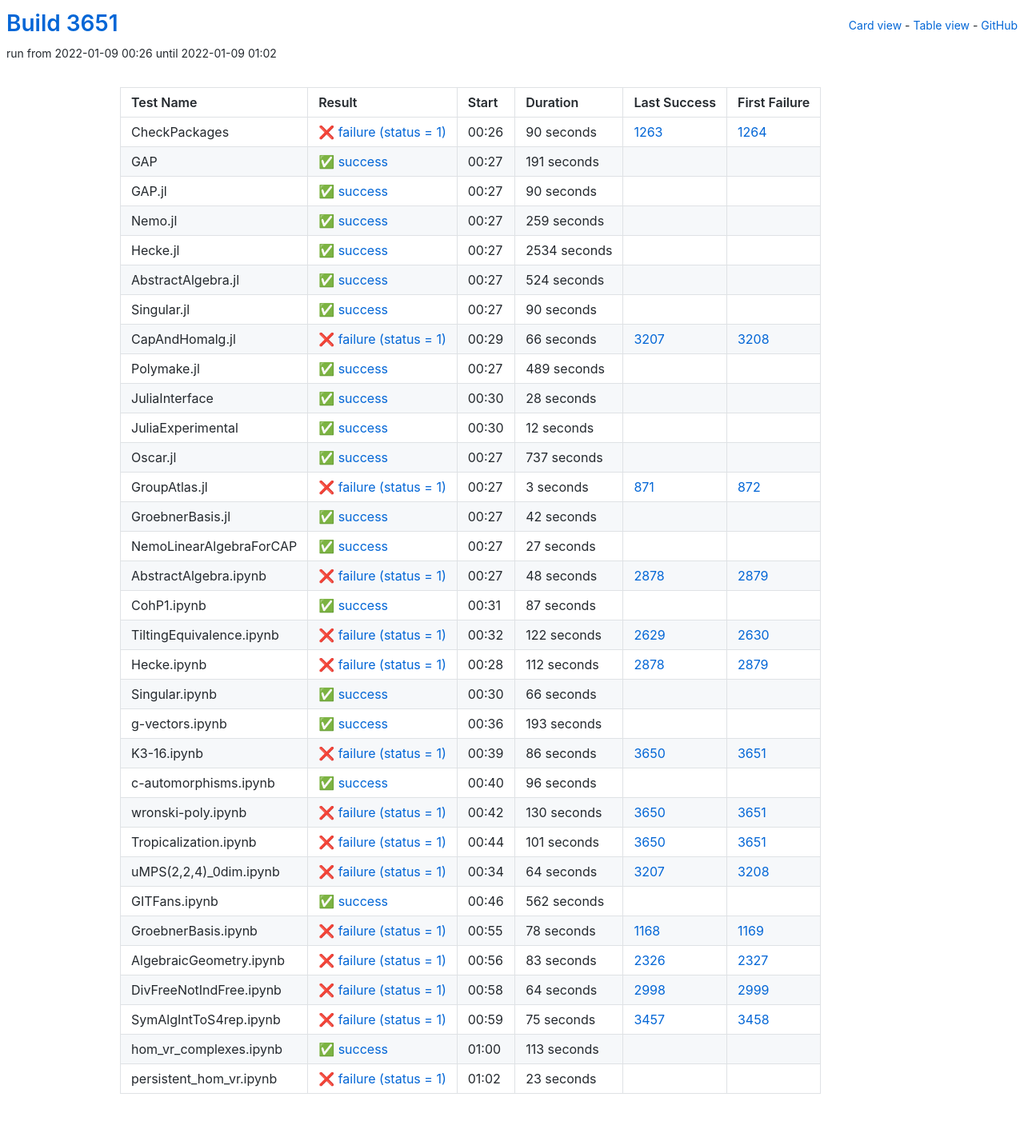
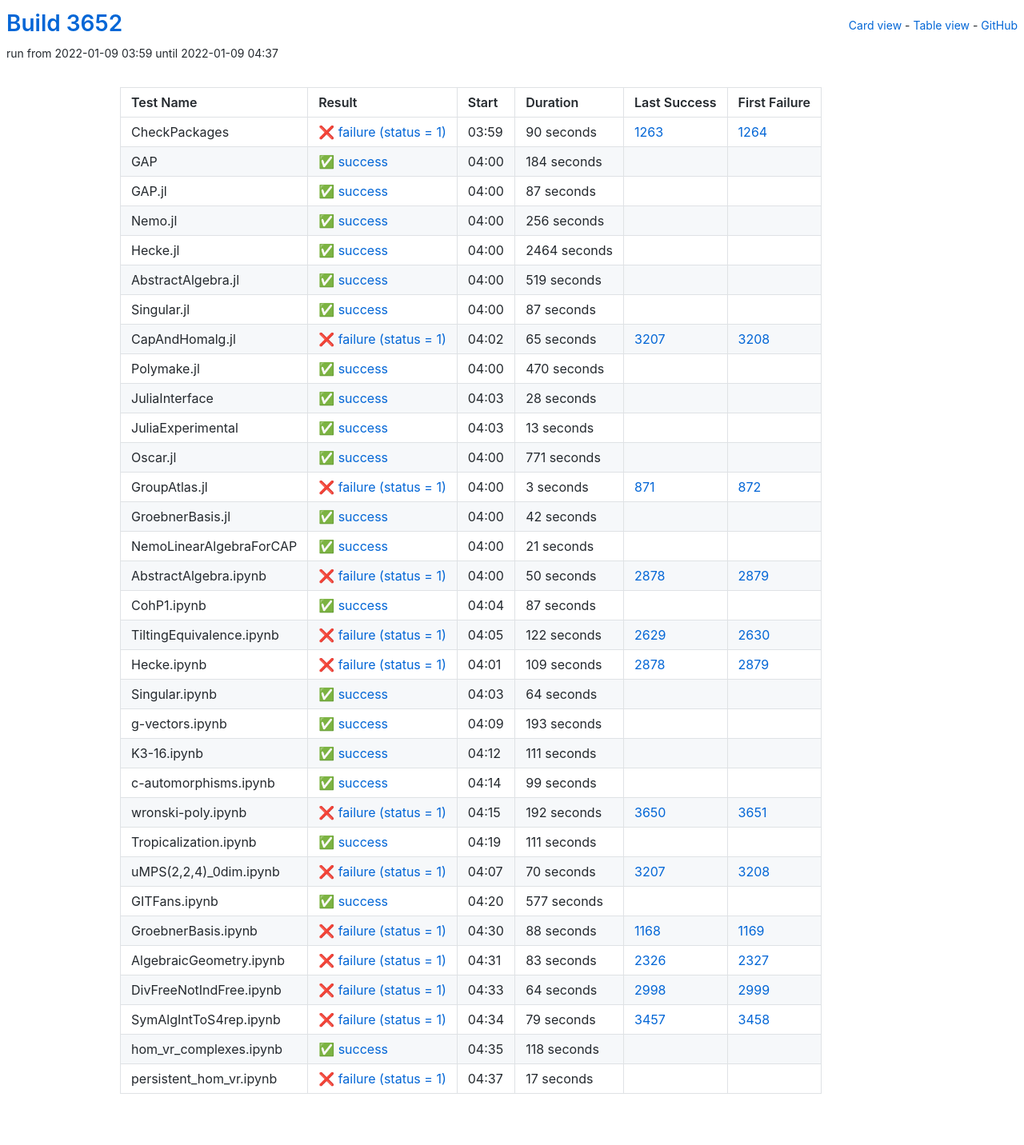
Before and after one commit to oscar-system/oscar-ci-status-stable, a Jekyll site: the page built from table.html, in a window 1280 px wide. Shown: the whole page at 80% size. Built offline with Jekyll 4.4.1, drawn with Linux system fonts in a browser that asks for light colours.

Commit message:
Build #3652

```diff
--- a/_data/ci.yml
+++ b/_data/ci.yml
@@ -1,6 +1,6 @@
 ---
-build: 3651
-build_url: https://oscarci.mathematik.uni-kl.de/job/oscar-stable/3651/
+build: 3652
+build_url: https://oscarci.mathematik.uni-kl.de/job/oscar-stable/3652/
 job: oscar-stable
 organization: oscar-system
 repo: oscar-ci-status-stable
@@ -8,8 +8,8 @@ repourl: https://github.com/oscar-system/oscar-ci-status-stable
 tests:
 - name: CheckPackages
   id: checkpackages
-  log: https://oscarci.mathematik.uni-kl.de/job/oscar-stable/3651/artifact/logs/build-3651/CheckPackages.log
-  start: 2022-01-09 00:26
+  log: https://oscarci.mathematik.uni-kl.de/job/oscar-stable/3652/artifact/logs/build-3652/CheckPackages.log
+  start: 2022-01-09 03:59
   success: false
   exitcode: 1
   status: failure
@@ -20,104 +20,104 @@ tests:
   first_failure_url: https://oscarci.mathematik.uni-kl.de/job/oscar-stable/1264/
 - name: GAP
   id: gap
-  log: https://oscarci.mathematik.uni-kl.de/job/oscar-stable/3651/artifact/logs/build-3651/GAP.log
-  start: 2022-01-09 00:27
+  log: https://oscarci.mathematik.uni-kl.de/job/oscar-stable/3652/artifact/logs/build-3652/GAP.log
+  start: 2022-01-09 04:00
   success: true
   exitcode: 0
   status: success
-  duration: 191
+  duration: 184
   last_success: false
   last_success_url:
   first_failure: false
   first_failure_url:
 - name: GAP.jl
   id: gap-jl
-  log: https://oscarci.mathematik.uni-kl.de/job/oscar-stable/3651/artifact/logs/build-3651/GAP.jl.log
-  start: 2022-01-09 00:27
+  log: https://oscarci.mathematik.uni-kl.de/job/oscar-stable/3652/artifact/logs/build-3652/GAP.jl.log
+  start: 2022-01-09 04:00
   success: true
   exitcode: 0
   status: success
-  duration: 90
+  duration: 87
   last_success: false
   last_success_url:
   first_failure: false
   first_failure_url:
 - name: Nemo.jl
   id: nemo-jl
-  log: https://oscarci.mathematik.uni-kl.de/job/oscar-stable/3651/artifact/logs/build-3651/Nemo.jl.log
-  start: 2022-01-09 00:27
+  log: https://oscarci.mathematik.uni-kl.de/job/oscar-stable/3652/artifact/logs/build-3652/Nemo.jl.log
+  start: 2022-01-09 04:00
   success: true
   exitcode: 0
   status: success
-  duration: 259
+  duration: 256
   last_success: false
   last_success_url:
   first_failure: false
   first_failure_url:
 - name: Hecke.jl
   id: hecke-jl
-  log: https://oscarci.mathematik.uni-kl.de/job/oscar-stable/3651/artifact/logs/build-3651/Hecke.jl.log
-  start: 2022-01-09 00:27
+  log: https://oscarci.mathematik.uni-kl.de/job/oscar-stable/3652/artifact/logs/build-3652/Hecke.jl.log
+  start: 2022-01-09 04:00
   success: true
   exitcode: 0
   status: success
-  duration: 2534
+  duration: 2464
   last_success: false
   last_success_url:
   first_failure: false
   first_failure_url:
 - name: AbstractAlgebra.jl
   id: abstractalgebra-jl
-  log: https://oscarci.mathematik.uni-kl.de/job/oscar-stable/3651/artifact/logs/build-3651/AbstractAlgebra.jl.log
-  start: 2022-01-09 00:27
+  log: https://oscarci.mathematik.uni-kl.de/job/oscar-stable/3652/artifact/logs/build-3652/AbstractAlgebra.jl.log
+  start: 2022-01-09 04:00
   success: true
   exitcode: 0
   status: success
-  duration: 524
+  duration: 519
   last_success: false
   last_success_url:
   first_failure: false
   first_failure_url:
 - name: Singular.jl
   id: singular-jl
-  log: https://oscarci.mathematik.uni-kl.de/job/oscar-stable/3651/artifact/logs/build-3651/Singular.jl.log
-  start: 2022-01-09 00:27
+  log: https://oscarci.mathematik.uni-kl.de/job/oscar-stable/3652/artifact/logs/build-3652/Singular.jl.log
+  start: 2022-01-09 04:00
   success: true
   exitcode: 0
   status: success
-  duration: 90
+  duration: 87
   last_success: false
   last_success_url:
   first_failure: false
   first_failure_url:
 - name: CapAndHomalg.jl
   id: capandhomalg-jl
-  log: https://oscarci.mathematik.uni-kl.de/job/oscar-stable/3651/artifact/logs/build-3651/CapAndHomalg.jl.log
-  start: 2022-01-09 00:29
+  log: https://oscarci.mathematik.uni-kl.de/job/oscar-stable/3652/artifact/logs/build-3652/CapAndHomalg.jl.log
+  start: 2022-01-09 04:02
   success: false
   exitcode: 1
   status: failure
-  duration: 66
+  duration: 65
   last_success: 3207
   last_success_url: https://oscarci.mathematik.uni-kl.de/job/oscar-stable/3207/
   first_failure: 3208
   first_failure_url: https://oscarci.mathematik.uni-kl.de/job/oscar-stable/3208/
 - name: Polymake.jl
   id: polymake-jl
-  log: https://oscarci.mathematik.uni-kl.de/job/oscar-stable/3651/artifact/logs/build-3651/Polymake.jl.log
-  start: 2022-01-09 00:27
+  log: https://oscarci.mathematik.uni-kl.de/job/oscar-stable/3652/artifact/logs/build-3652/Polymake.jl.log
+  start: 2022-01-09 04:00
   success: true
   exitcode: 0
   status: success
-  duration: 489
+  duration: 470
   last_success: false
   last_success_url:
   first_failure: false
   first_failure_url:
 - name: JuliaInterface
   id: juliainterface
-  log: https://oscarci.mathematik.uni-kl.de/job/oscar-stable/3651/artifact/logs/build-3651/JuliaInterface.log
-  start: 2022-01-09 00:30
+  log: https://oscarci.mathematik.uni-kl.de/job/oscar-stable/3652/artifact/logs/build-3652/JuliaInterface.log
+  start: 2022-01-09 04:03
   success: true
   exitcode: 0
   status: success
@@ -128,32 +128,32 @@ tests:
   first_failure_url:
 - name: JuliaExperimental
   id: juliaexperimental
-  log: https://oscarci.mathematik.uni-kl.de/job/oscar-stable/3651/artifact/logs/build-3651/JuliaExperimental.log
-  start: 2022-01-09 00:30
+  log: https://oscarci.mathematik.uni-kl.de/job/oscar-stable/3652/artifact/logs/build-3652/JuliaExperimental.log
+  start: 2022-01-09 04:03
   success: true
   exitcode: 0
   status: success
-  duration: 12
+  duration: 13
   last_success: false
   last_success_url:
   first_failure: false
   first_failure_url:
 - name: Oscar.jl
   id: oscar-jl
-  log: https://oscarci.mathematik.uni-kl.de/job/oscar-stable/3651/artifact/logs/build-3651/Oscar.jl.log
-  start: 2022-01-09 00:27
+  log: https://oscarci.mathematik.uni-kl.de/job/oscar-stable/3652/artifact/logs/build-3652/Oscar.jl.log
+  start: 2022-01-09 04:00
   success: true
   exitcode: 0
   status: success
-  duration: 737
+  duration: 771
   last_success: false
   last_success_url:
   first_failure: false
   first_failure_url:
 - name: GroupAtlas.jl
   id: groupatlas-jl
-  log: https://oscarci.mathematik.uni-kl.de/job/oscar-stable/3651/artifact/logs/build-3651/GroupAtlas.jl.log
-  start: 2022-01-09 00:27
+  log: https://oscarci.mathematik.uni-kl.de/job/oscar-stable/3652/artifact/logs/build-3652/GroupAtlas.jl.log
+  start: 2022-01-09 04:00
   success: false
   exitcode: 1
   status: failure
@@ -164,8 +164,8 @@ tests:
   first_failure_url: https://oscarci.mathematik.uni-kl.de/job/oscar-stable/872/
 - name: GroebnerBasis.jl
   id: groebnerbasis-jl
-  log: https://oscarci.mathematik.uni-kl.de/job/oscar-stable/3651/artifact/logs/build-3651/GroebnerBasis.jl.log
-  start: 2022-01-09 00:27
+  log: https://oscarci.mathematik.uni-kl.de/job/oscar-stable/3652/artifact/logs/build-3652/GroebnerBasis.jl.log
+  start: 2022-01-09 04:00
   success: true
   exitcode: 0
   status: success
@@ -176,32 +176,32 @@ tests:
   first_failure_url:
 - name: NemoLinearAlgebraForCAP
   id: nemolinearalgebraforcap
-  log: https://oscarci.mathematik.uni-kl.de/job/oscar-stable/3651/artifact/logs/build-3651/NemoLinearAlgebraForCAP.log
-  start: 2022-01-09 00:27
+  log: https://oscarci.mathematik.uni-kl.de/job/oscar-stable/3652/artifact/logs/build-3652/NemoLinearAlgebraForCAP.log
+  start: 2022-01-09 04:00
   success: true
   exitcode: 0
   status: success
-  duration: 27
+  duration: 21
   last_success: false
   last_success_url:
   first_failure: false
   first_failure_url:
 - name: AbstractAlgebra.ipynb
   id: abstractalgebra-ipynb
-  log: https://oscarci.mathematik.uni-kl.de/job/oscar-stable/3651/artifact/logs/build-3651/AbstractAlgebra.ipynb.log
-  start: 2022-01-09 00:27
+  log: https://oscarci.mathematik.uni-kl.de/job/oscar-stable/3652/artifact/logs/build-3652/AbstractAlgebra.ipynb.log
+  start: 2022-01-09 04:00
   success: false
   exitcode: 1
   status: failure
-  duration: 48
+  duration: 50
   last_success: 2878
   last_success_url: https://oscarci.mathematik.uni-kl.de/job/oscar-stable/2878/
   first_failure: 2879
   first_failure_url: https://oscarci.mathematik.uni-kl.de/job/oscar-stable/2879/
 - name: CohP1.ipynb
   id: cohp1-ipynb
-  log: https://oscarci.mathematik.uni-kl.de/job/oscar-stable/3651/artifact/logs/build-3651/CohP1.ipynb.log
-  start: 2022-01-09 00:31
+  log: https://oscarci.mathematik.uni-kl.de/job/oscar-stable/3652/artifact/logs/build-3652/CohP1.ipynb.log
+  start: 2022-01-09 04:04
   success: true
   exitcode: 0
   status: success
@@ -212,8 +212,8 @@ tests:
   first_failure_url:
 - name: TiltingEquivalence.ipynb
   id: tiltingequivalence-ipynb
-  log: https://oscarci.mathematik.uni-kl.de/job/oscar-stable/3651/artifact/logs/build-3651/TiltingEquivalence.ipynb.log
-  start: 2022-01-09 00:32
+  log: https://oscarci.mathematik.uni-kl.de/job/oscar-stable/3652/artifact/logs/build-3652/TiltingEquivalence.ipynb.log
+  start: 2022-01-09 04:05
   success: false
   exitcode: 1
   status: failure
@@ -224,32 +224,32 @@ tests:
   first_failure_url: https://oscarci.mathematik.uni-kl.de/job/oscar-stable/2630/
 - name: Hecke.ipynb
   id: hecke-ipynb
-  log: https://oscarci.mathematik.uni-kl.de/job/oscar-stable/3651/artifact/logs/build-3651/Hecke.ipynb.log
-  start: 2022-01-09 00:28
+  log: https://oscarci.mathematik.uni-kl.de/job/oscar-stable/3652/artifact/logs/build-3652/Hecke.ipynb.log
+  start: 2022-01-09 04:01
   success: false
   exitcode: 1
   status: failure
-  duration: 112
+  duration: 109
   last_success: 2878
   last_success_url: https://oscarci.mathematik.uni-kl.de/job/oscar-stable/2878/
   first_failure: 2879
   first_failure_url: https://oscarci.mathematik.uni-kl.de/job/oscar-stable/2879/
 - name: Singular.ipynb
   id: singular-ipynb
-  log: https://oscarci.mathematik.uni-kl.de/job/oscar-stable/3651/artifact/logs/build-3651/Singular.ipynb.log
-  start: 2022-01-09 00:30
+  log: https://oscarci.mathematik.uni-kl.de/job/oscar-stable/3652/artifact/logs/build-3652/Singular.ipynb.log
+  start: 2022-01-09 04:03
   success: true
   exitcode: 0
   status: success
-  duration: 66
+  duration: 64
   last_success: false
   last_success_url:
   first_failure: false
   first_failure_url:
 - name: g-vectors.ipynb
   id: g-vectors-ipynb
-  log: https://oscarci.mathematik.uni-kl.de/job/oscar-stable/3651/artifact/logs/build-3651/g-vectors.ipynb.log
-  start: 2022-01-09 00:36
+  log: https://oscarci.mathematik.uni-kl.de/job/oscar-stable/3652/artifact/logs/build-3652/g-vectors.ipynb.log
+  start: 2022-01-09 04:09
   success: true
   exitcode: 0
   status: success
@@ -260,92 +260,92 @@ tests:
   first_failure_url:
 - name: K3-16.ipynb
   id: k3-16-ipynb
-  log: https://oscarci.mathematik.uni-kl.de/job/oscar-stable/3651/artifact/logs/build-3651/K3-16.ipynb.log
-  start: 2022-01-09 00:39
-  success: false
-  exitcode: 1
-  status: failure
-  duration: 86
-  last_success: 3650
-  last_success_url: https://oscarci.mathematik.uni-kl.de/job/oscar-stable/3650/
-  first_failure: 3651
-  first_failure_url: https://oscarci.mathematik.uni-kl.de/job/oscar-stable/3651/
-- name: c-automorphisms.ipynb
-  id: c-automorphisms-ipynb
-  log: https://oscarci.mathematik.uni-kl.de/job/oscar-stable/3651/artifact/logs/build-3651/c-automorphisms.ipynb.log
-  start: 2022-01-09 00:40
+  log: https://oscarci.mathematik.uni-kl.de/job/oscar-stable/3652/artifact/logs/build-3652/K3-16.ipynb.log
+  start: 2022-01-09 04:12
   success: true
   exitcode: 0
   status: success
-  duration: 96
+  duration: 111
+  last_success: false
+  last_success_url:
+  first_failure: false
+  first_failure_url:
+- name: c-automorphisms.ipynb
+  id: c-automorphisms-ipynb
+  log: https://oscarci.mathematik.uni-kl.de/job/oscar-stable/3652/artifact/logs/build-3652/c-automorphisms.ipynb.log
+  start: 2022-01-09 04:14
+  success: true
+  exitcode: 0
+  status: success
+  duration: 99
   last_success: false
   last_success_url:
   first_failure: false
   first_failure_url:
 - name: wronski-poly.ipynb
   id: wronski-poly-ipynb
-  log: https://oscarci.mathematik.uni-kl.de/job/oscar-stable/3651/artifact/logs/build-3651/wronski-poly.ipynb.log
-  start: 2022-01-09 00:42
+  log: https://oscarci.mathematik.uni-kl.de/job/oscar-stable/3652/artifact/logs/build-3652/wronski-poly.ipynb.log
+  start: 2022-01-09 04:15
   success: false
   exitcode: 1
   status: failure
-  duration: 130
+  duration: 192
   last_success: 3650
   last_success_url: https://oscarci.mathematik.uni-kl.de/job/oscar-stable/3650/
   first_failure: 3651
   first_failure_url: https://oscarci.mathematik.uni-kl.de/job/oscar-stable/3651/
 - name: Tropicalization.ipynb
   id: tropicalization-ipynb
-  log: https://oscarci.mathematik.uni-kl.de/job/oscar-stable/3651/artifact/logs/build-3651/Tropicalization.ipynb.log
-  start: 2022-01-09 00:44
+  log: https://oscarci.mathematik.uni-kl.de/job/oscar-stable/3652/artifact/logs/build-3652/Tropicalization.ipynb.log
+  start: 2022-01-09 04:19
+  success: true
+  exitcode: 0
+  status: success
+  duration: 111
+  last_success: false
+  last_success_url:
+  first_failure: false
+  first_failure_url:
+- name: uMPS(2,2,4)_0dim.ipynb
+  id: umps-2-2-4-0dim-ipynb
+  log: https://oscarci.mathematik.uni-kl.de/job/oscar-stable/3652/artifact/logs/build-3652/uMPS-2-2-4-_0dim.ipynb.log
+  start: 2022-01-09 04:07
   success: false
   exitcode: 1
   status: failure
-  duration: 101
-  last_success: 3650
-  last_success_url: https://oscarci.mathematik.uni-kl.de/job/oscar-stable/3650/
-  first_failure: 3651
-  first_failure_url: https://oscarci.mathematik.uni-kl.de/job/oscar-stable/3651/
-- name: uMPS(2,2,4)_0dim.ipynb
-  id: umps-2-2-4-0dim-ipynb
-  log: https://oscarci.mathematik.uni-kl.de/job/oscar-stable/3651/artifact/logs/build-3651/uMPS-2-2-4-_0dim.ipynb.log
-  start: 2022-01-09 00:34
-  success: false
-  exitcode: 1
-  status: failure
-  duration: 64
+  duration: 70
   last_success: 3207
   last_success_url: https://oscarci.mathematik.uni-kl.de/job/oscar-stable/3207/
   first_failure: 3208
   first_failure_url: https://oscarci.mathematik.uni-kl.de/job/oscar-stable/3208/
 - name: GITFans.ipynb
   id: gitfans-ipynb
-  log: https://oscarci.mathematik.uni-kl.de/job/oscar-stable/3651/artifact/logs/build-3651/GITFans.ipynb.log
-  start: 2022-01-09 00:46
+  log: https://oscarci.mathematik.uni-kl.de/job/oscar-stable/3652/artifact/logs/build-3652/GITFans.ipynb.log
+  start: 2022-01-09 04:20
   success: true
   exitcode: 0
   status: success
-  duration: 562
+  duration: 577
   last_success: false
   last_success_url:
   first_failure: false
   first_failure_url:
 - name: GroebnerBasis.ipynb
   id: groebnerbasis-ipynb
-  log: https://oscarci.mathematik.uni-kl.de/job/oscar-stable/3651/artifact/logs/build-3651/GroebnerBasis.ipynb.log
-  start: 2022-01-09 00:55
+  log: https://oscarci.mathematik.uni-kl.de/job/oscar-stable/3652/artifact/logs/build-3652/GroebnerBasis.ipynb.log
+  start: 2022-01-09 04:30
   success: false
   exitcode: 1
   status: failure
-  duration: 78
+  duration: 88
   last_success: 1168
   last_success_url: https://oscarci.mathematik.uni-kl.de/job/oscar-stable/1168/
   first_failure: 1169
   first_failure_url: https://oscarci.mathematik.uni-kl.de/job/oscar-stable/1169/
 - name: AlgebraicGeometry.ipynb
   id: algebraicgeometry-ipynb
-  log: https://oscarci.mathematik.uni-kl.de/job/oscar-stable/3651/artifact/logs/build-3651/AlgebraicGeometry.ipynb.log
-  start: 2022-01-09 00:56
+  log: https://oscarci.mathematik.uni-kl.de/job/oscar-stable/3652/artifact/logs/build-3652/AlgebraicGeometry.ipynb.log
+  start: 2022-01-09 04:31
   success: false
   exitcode: 1
   status: failure
@@ -356,8 +356,8 @@ tests:
   first_failure_url: https://oscarci.mathematik.uni-kl.de/job/oscar-stable/2327/
 - name: DivFreeNotIndFree.ipynb
   id: divfreenotindfree-ipynb
-  log: https://oscarci.mathematik.uni-kl.de/job/oscar-stable/3651/artifact/logs/build-3651/DivFreeNotIndFree.ipynb.log
-  start: 2022-01-09 00:58
+  log: https://oscarci.mathematik.uni-kl.de/job/oscar-stable/3652/artifact/logs/build-3652/DivFreeNotIndFree.ipynb.log
+  start: 2022-01-09 04:33
   success: false
   exitcode: 1
   status: failure
@@ -368,36 +368,36 @@ tests:
   first_failure_url: https://oscarci.mathematik.uni-kl.de/job/oscar-stable/2999/
 - name: SymAlgIntToS4rep.ipynb
   id: symalginttos4rep-ipynb
-  log: https://oscarci.mathematik.uni-kl.de/job/oscar-stable/3651/artifact/logs/build-3651/SymAlgIntToS4rep.ipynb.log
-  start: 2022-01-09 00:59
+  log: https://oscarci.mathematik.uni-kl.de/job/oscar-stable/3652/artifact/logs/build-3652/SymAlgIntToS4rep.ipynb.log
+  start: 2022-01-09 04:34
   success: false
   exitcode: 1
   status: failure
-  duration: 75
+  duration: 79
   last_success: 3457
   last_success_url: https://oscarci.mathematik.uni-kl.de/job/oscar-stable/3457/
   first_failure: 3458
   first_failure_url: https://oscarci.mathematik.uni-kl.de/job/oscar-stable/3458/
 - name: hom_vr_complexes.ipynb
   id: hom-vr-complexes-ipynb
-  log: https://oscarci.mathematik.uni-kl.de/job/oscar-stable/3651/artifact/logs/build-3651/hom_vr_complexes.ipynb.log
-  start: 2022-01-09 01:00
+  log: https://oscarci.mathematik.uni-kl.de/job/oscar-stable/3652/artifact/logs/build-3652/hom_vr_complexes.ipynb.log
+  start: 2022-01-09 04:35
   success: true
   exitcode: 0
   status: success
-  duration: 113
+  duration: 118
   last_success: false
   last_success_url:
   first_failure: false
   first_failure_url:
 - name: persistent_hom_vr.ipynb
   id: persistent-hom-vr-ipynb
-  log: https://oscarci.mathematik.uni-kl.de/job/oscar-stable/3651/artifact/logs/build-3651/persistent_hom_vr.ipynb.log
-  start: 2022-01-09 01:02
+  log: https://oscarci.mathematik.uni-kl.de/job/oscar-stable/3652/artifact/logs/build-3652/persistent_hom_vr.ipynb.log
+  start: 2022-01-09 04:37
   success: false
   exitcode: 1
   status: failure
-  duration: 23
+  duration: 17
   last_success: false
   last_success_url:
   first_failure: false
```
Also changed, not shown: README.md.
